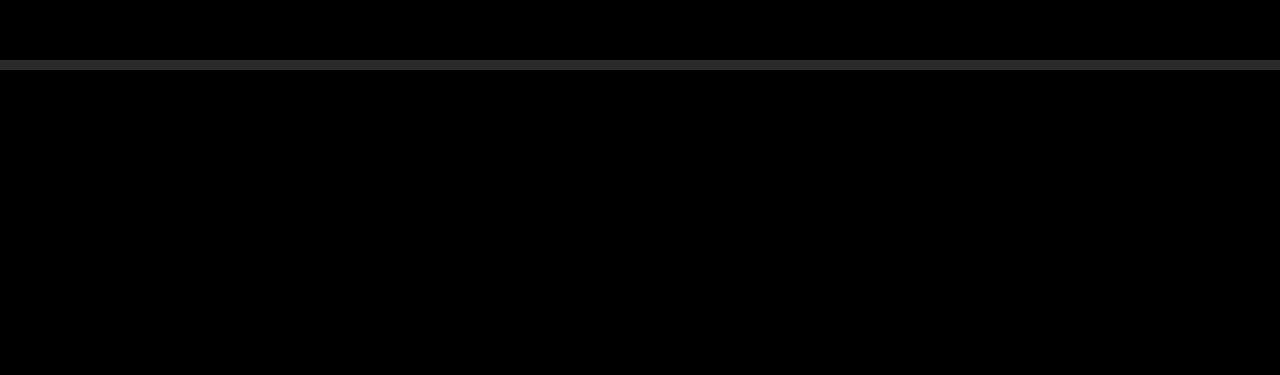
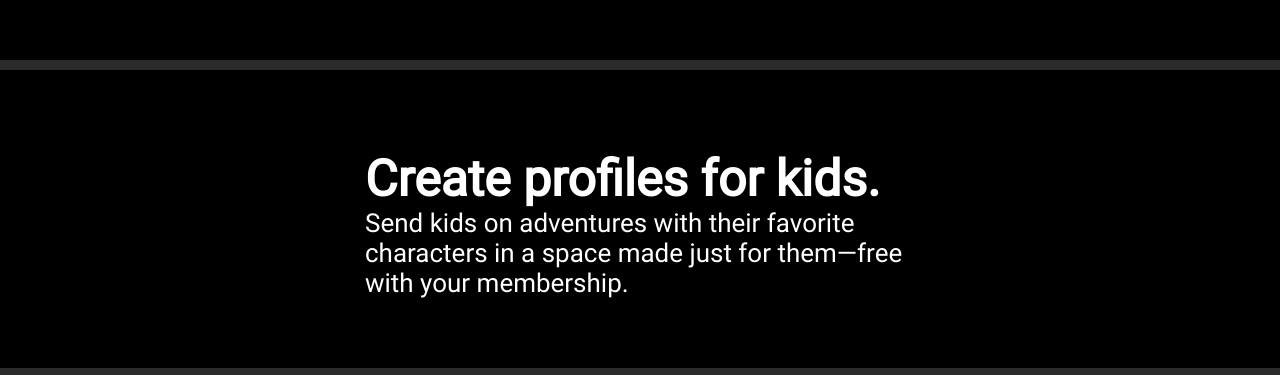
Before and after one commit to Makinloot/netflix-clone, a React (Vite) app: page / in a window 1280 px wide. Shown: the part 2369-2744 px from the top of the page. Before the commit the page ends 2439 px from the top, so only its background shows below. Built offline with nearby package versions, Linux system fonts and the light colour scheme.

Commit message:
add kids section to about

```diff
--- a/src/components/about/About.tsx
+++ b/src/components/about/About.tsx
@@ -1,19 +1,26 @@
 import Video from "./Video";
+import Downloading from "./Downloading";
+
+import { AboutProps } from "../../types";
 
 import "./About.scss";
-import Downloading from "./Downloading";
 
-const About: React.FC<{
-  title: string;
-  text: string;
-  img: string;
-  video?: string;
-  videoClass?: string;
-  downloading?: boolean;
-}> = ({ title, text, img, video, videoClass, downloading }) => {
+const About: React.FC<AboutProps> = ({
+  title,
+  text,
+  img,
+  video,
+  videoClass,
+  downloading,
+}) => {
   return (
     <section className="About flex-row">
       {downloading && <Downloading img={img} />}
+      {img === "/src/assets/kids.png" && (
+        <div className="About-img">
+          <img src={img} />
+        </div>
+      )}
       <div>
         <h2>{title}</h2>
         <p>{text}</p>
--- a/src/pages/Landing.tsx
+++ b/src/pages/Landing.tsx
@@ -5,8 +5,12 @@
 import tv from "../assets/tv.png";
 import devices from "../assets/devices.png";
 import mobile from "../assets/mobile.jpg";
+import kids from "../assets/kids.png";
 
 const Landing = () => {
+
+  console.log(kids)
+
   return (
     <div className="Landing">
       <div className="container">
@@ -33,6 +37,11 @@
               video="https://assets.nflxext.com/ffe/siteui/acquisition/ourStory/fuji/desktop/video-devices.m4v"
               videoClass="devices"
             />
+            <About
+              title="Create profiles for kids."
+              text="Send kids on adventures with their favorite characters in a space made just for them—free with your membership."
+              img={kids}
+            />
           </main>
         </div>
       </div>
```
Also changed, not shown: src/types.ts (+10 -0 lines), src/assets/kids.png (added).
